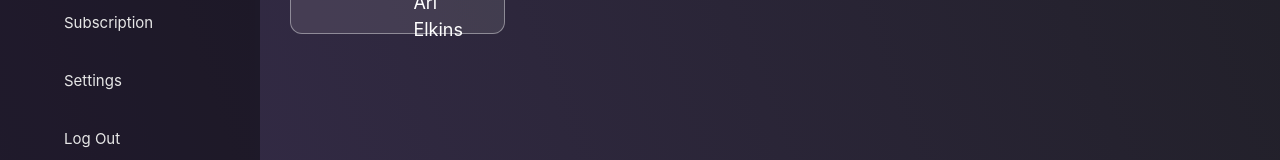
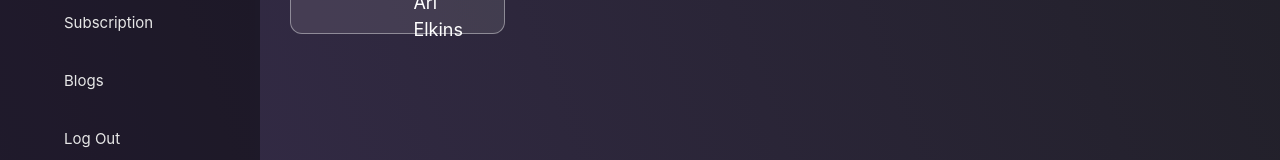
Before and after one commit to divyesh123-jain/Musicapp, a Next.js app: page / in a window 1280 px wide. Shown: the part 340-500 px from the top of the page. Built offline with nearby package versions, Linux system fonts and the light colour scheme.

Commit message:
sidebar links

```diff
--- a/components/DesktopSidebar.js
+++ b/components/DesktopSidebar.js
@@ -52,15 +52,15 @@ const DesktopSidebar = () => {
               </Link>
             </li>
             <li>
-              <Link href={''}>
+              <Link href="/Subscription">
                 <i className="bx bx-crown"></i>
                 <span className={styles['links_name']}>Subscription</span>
               </Link>
             </li>
             <li>
-              <Link href={''}>
+              <Link href="/blog">
                 <i className="bx bx-cog"></i>
-                <span className={styles['links_name']}>Settings</span>
+                <span className={styles['links_name']}>Blogs</span>
               </Link>
             </li>
             <li>
```
